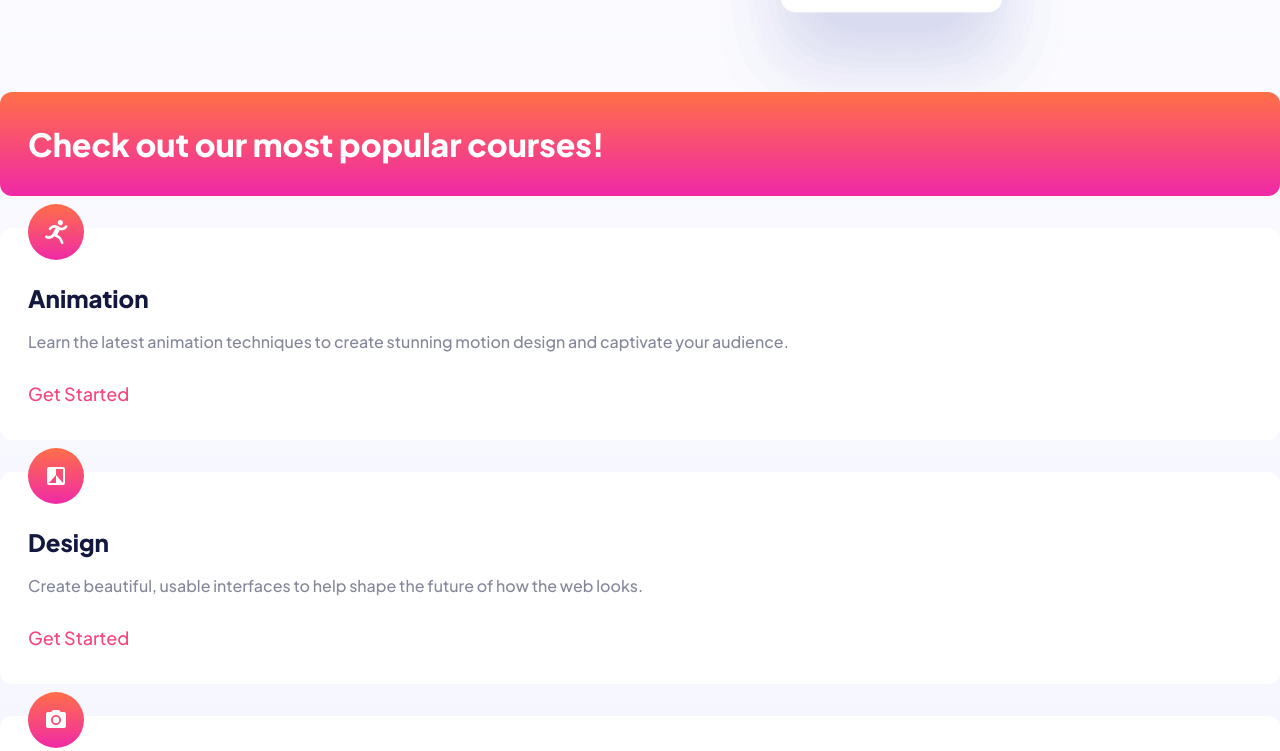
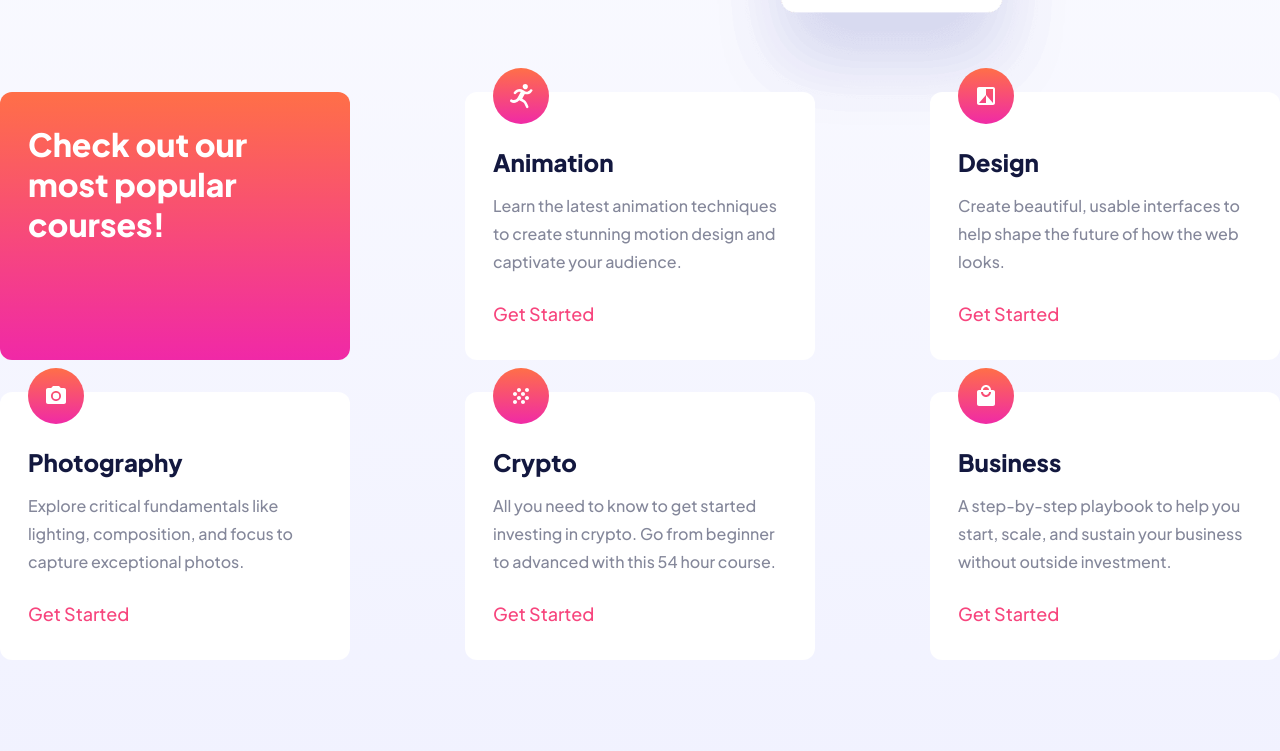
Before and after one commit to cbrands/fm-skilled-learning-landing-page, a plain HTML site: page index.html in a window 1280 px wide. Shown: the part 702-1453 px from the top of the page. Drawn offline with Linux system fonts and the light colour scheme.

Commit message:
finish tablet and desktop

```diff
--- a/css/style.css
+++ b/css/style.css
@@ -208,6 +208,9 @@ footer {
 
   .courses {
     margin-top: 11.625rem;
+    display: flex;
+    flex-wrap: wrap;
+    justify-content: space-between;
   }
 
   .hero {
@@ -225,6 +228,10 @@ footer {
     position: absolute;
     top: -4rem;
     right: -16.875rem;
+  }
+
+  .card {
+    width: 21rem;
   }
 
   footer {
@@ -275,6 +282,10 @@ footer {
     margin-top: 14.125rem;
   }
 
+  .card {
+    width: 21.875rem;
+  }
+
   .card__heading {
     font-size: var(--fs-heading-s);
   }
```
